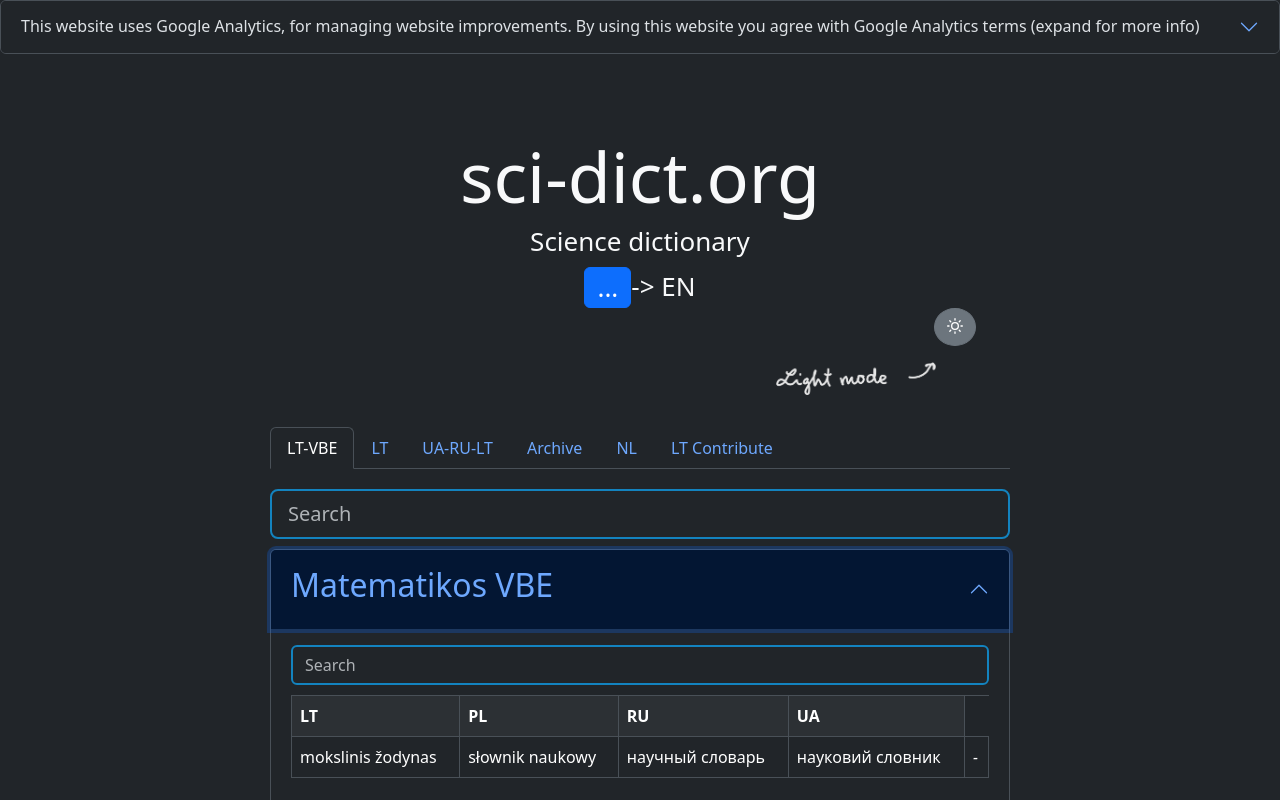
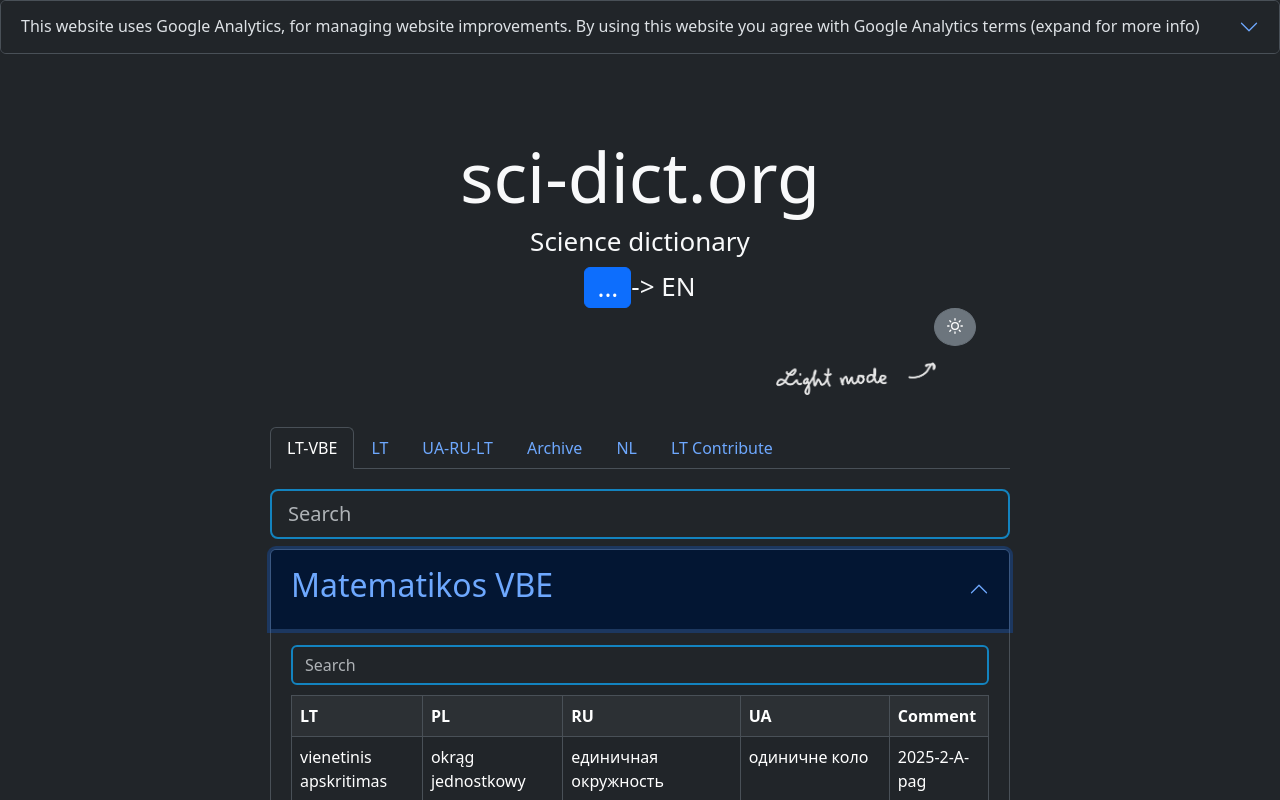
Before and after one commit to naglissul/sci-dict-lt, a React (Create React App) app: page / in a window 1280 px wide. Both pictures are taken after a click on the button "Matematikos VBE". Shown: the top 800 px of the page. Built offline with nearby package versions, Linux system fonts and the light colour scheme.

Commit message:
add example of math vbe

```diff
--- a/src/LTVbePage/components/LTVbeDictSection.tsx
+++ b/src/LTVbePage/components/LTVbeDictSection.tsx
@@ -5,7 +5,13 @@
 import { useState } from "react";
 
 type DictType = {
-  [key: string]: { lt?: string; pl?: string; ru?: string; ua?: string; comment?: string }[];
+  [key: string]: {
+    lt?: string;
+    pl?: string;
+    ru?: string;
+    ua?: string;
+    comment?: string;
+  }[];
 };
 
 const dict: DictType = dict_import;
@@ -62,7 +68,7 @@
                       />
                     );
                   }
-                })
+                }),
               )}
             </tbody>
           </Table>
@@ -98,6 +104,7 @@
                         <th>PL</th>
                         <th>RU</th>
                         <th>UA</th>
+                        <th>Comment</th>
                       </tr>
                       {dict[book.id]?.map((word: any) => {
                         if (
@@ -121,12 +128,14 @@
                                 word.pl +
                                 word.ru +
                                 word.ua +
+                                word.comment +
                                 Math.random()
                               }
                               lt={word.lt}
                               pl={word.pl}
                               ru={word.ru}
                               ua={word.ua}
+                              comment={word.comment}
                             />
                           );
                         }
--- a/src/LTVbePage/data/dict.json
+++ b/src/LTVbePage/data/dict.json
@@ -1,11 +1,92 @@
 {
   "mvbe": [
     {
-      "lt": "mokslinis žodynas",
-      "pl": "słownik naukowy",
-      "ru": "научный словарь",
-      "ua": "науковий словник",
-      "comment": ""
+      "lt": "vienetinis apskritimas",
+      "pl": "okrąg jednostkowy",
+      "ru": "единичная окружность",
+      "ua": "одиничне коло",
+      "comment": "2025-2-A-pag"
+    },
+    {
+      "lt": "posūkio kampas",
+      "pl": "kąt obrotu",
+      "ru": "угол поворота",
+      "ua": "кут повороту",
+      "comment": "2025-2-A-pag"
+    },
+    {
+      "lt": "atsitiktinio dydžio skirstinys",
+      "pl": "rozkład zmiennej losowej",
+      "ru": "распределение случайной величины",
+      "ua": "pозподіл випадкової величини",
+      "comment": "2025-2-A-pag"
+    },
+    {
+      "lt": "aritmetinė progresija",
+      "pl": "ciąg arytmetyczny",
+      "ru": "арифметическая прогрессия",
+      "ua": "арифметична прогресія",
+      "comment": "2025-2-A-pag"
+    },
+    {
+      "lt": "kūgis",
+      "pl": "stożek",
+      "ru": "конус",
+      "ua": "конус",
+      "comment": "2025-2-A-pag"
+    },
+    {
+      "lt": "ašinio pjūvio plotas",
+      "pl": "pole przekroju osiowego",
+      "ru": "площадь осевого сечения",
+      "ua": "площа осьового перерізу",
+      "comment": "2025-2-A-pag"
+    },
+
+    {
+      "lt": "pagrindo plokštuma",
+      "pl": "płaszczyzna podstawy",
+      "ru": "плоскость основания",
+      "ua": "площина основи",
+      "comment": "2025-2-A-pag"
+    },
+
+    {
+      "lt": "kolinearūs vektoriai",
+      "pl": "wektory współliniowe",
+      "ru": "коллинеарные векторы",
+      "ua": "колінеарні вектори",
+      "comment": "2025-2-A-pag"
+    },
+    {
+      "lt": "taisyklingoji trikampė piramidė",
+      "pl": "ostrosłup prawidłowy trójkątny",
+      "ru": "правильная треугольная пирамида",
+      "ua": "правильна трикутна піраміда",
+      "comment": "2025-2-A-pag"
+    },
+
+    {
+      "lt": "tūris",
+      "pl": "objętość",
+      "ru": "объём",
+      "ua": "oб'єм",
+      "comment": "2025-2-A-pag"
+    },
+
+    {
+      "lt": "šoninė siena",
+      "pl": "ściana boczna",
+      "ru": "боковая грань",
+      "ua": "бічна гранъ",
+      "comment": "2025-2-A-pag"
+    },
+    {
+      "lt": "liečia",
+      "pl": "jest styczna",
+      "ru": "касается",
+      "ua": "дотикається",
+      "comment": "2025-2-A-pag"
     }
   ]
 }
```
